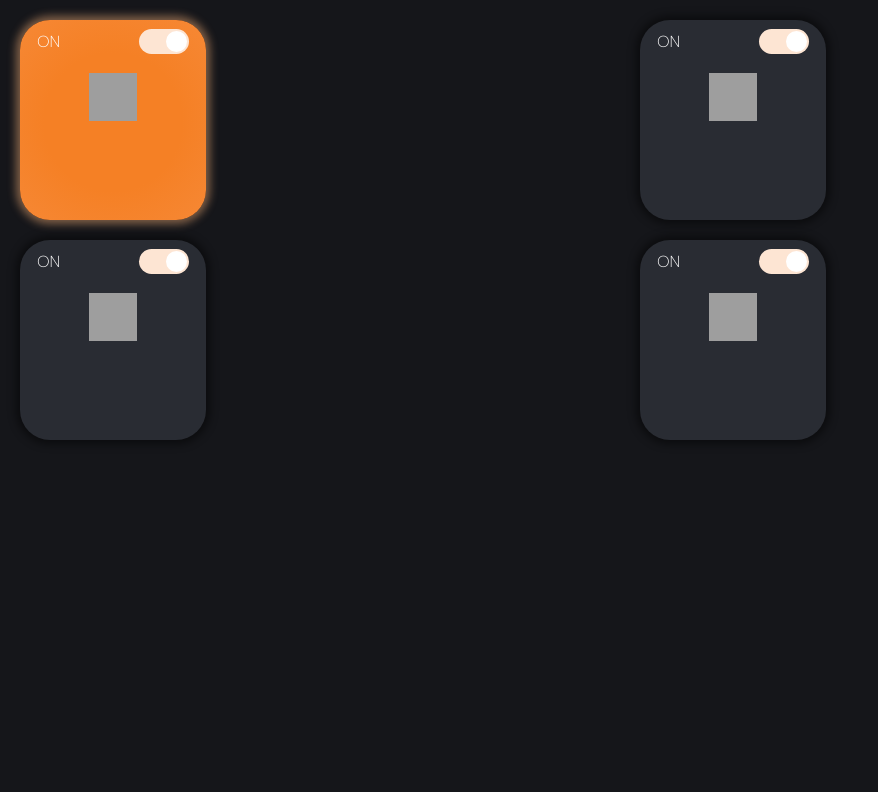
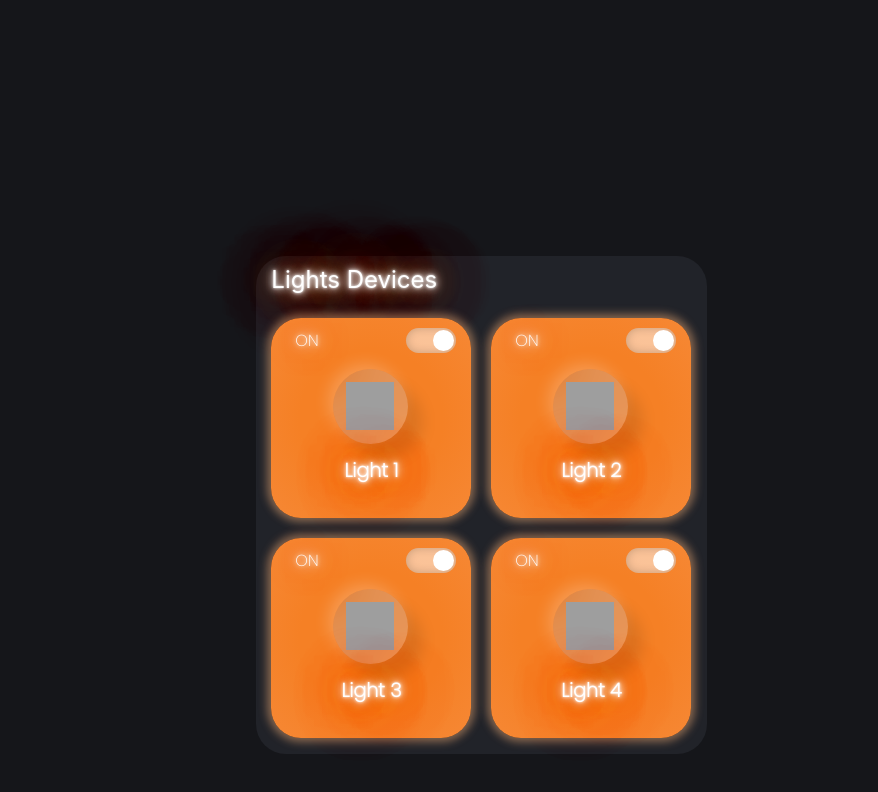
Before and after one commit to LucasGiffuni/Home-Deck-Frontend, a React app in the folder home-deck-frontend/: page / in a window 1280 px wide. Shown: the whole page, without its empty margins (0-878 px from the left). Built offline with nearby package versions, Linux system fonts and the light colour scheme; grey boxes are pictures that could not be loaded.

Commit message:
Light Devices Component
Light devices component added to main sceen.

ToDo: render based on a json structure.

```diff
--- a/home-deck-frontend/src/Components/DevicesComponent.js
+++ b/home-deck-frontend/src/Components/DevicesComponent.js
@@ -3,76 +3,73 @@ import styled from 'styled-components';
 
 import LightDeviceComponent from './LightDeviceComponent'
 
+import RoundedImage from './RoundedImage';
 
 
 
 
 const LightDevicesContainer = styled.div`
+    width: fit-content;
     display: grid;
-    grid-template-columns: repeat(2, 1fr);
-    grid-template-rows: repeat(2, 1fr);
-    grid-column-gap: 0px;
-    grid-row-gap: 0px;
-    margin: 20px;
+    grid-template-columns: min-content min-content;
+    grid-template-rows: min-content min-content;
 
 `;
 const Light1 = styled.div`
     grid-area: 1 / 1 / 2 / 2;
 
 
-    background: ${props=>(props.checked ?"radial-gradient(circle at 50% 51%, rgba(245, 128, 37, 1) 50%, rgba(246, 135, 51, 1) 93%)" : "#292C33")};
+    background: ${props => (props.checked ? "radial-gradient(circle at 50% 51%, rgba(245, 128, 37, 1) 50%, rgba(246, 135, 51, 1) 93%)" : "#292C33")};
     height: 200px;
-    width: 30%;
+    width: 200px;
 
     font-family: 'Poppins', sans-serif;
     border-radius: 30px;
+     box-shadow: ${props => (props.checked ? "0px 0px 9px 4px rgba(249,177,122,0.48)" : "0px 0px 9px 4px rgba(0,0,0,0.48)")};
+
+    margin-right: 20px;
     margin-bottom: 20px;
-
-    box-shadow: ${props=>(props.checked ? "0px 0px 9px 4px rgba(249,177,122,0.48)" : "0px 0px 9px 4px rgba(0,0,0,0.48)")};
-
+    margin-top: 20px;
 `;
 const Light2 = styled.div`
     grid-area: 1 / 2 / 2 / 3;
-    background-color: #292C33;
 
+    background: ${props => (props.checked ? "radial-gradient(circle at 50% 51%, rgba(245, 128, 37, 1) 50%, rgba(246, 135, 51, 1) 93%)" : "#292C33")};
     height: 200px;
-    width: 30%;
-    box-shadow: 0 15px 30px rgba(0, 0, 0, 0.1);
+    width: 200px;
+
     font-family: 'Poppins', sans-serif;
     border-radius: 30px;
-    margin-bottom: 20px;
-    box-shadow: 0px 0px 9px 4px rgba(0,0,0,0.48);
+
+    box-shadow: ${props => (props.checked ? "0px 0px 9px 4px rgba(249,177,122,0.48)" : "0px 0px 9px 4px rgba(0,0,0,0.48)")};
+    margin-top: 20px;
 
 `;
 
 const Light3 = styled.div`
     grid-area: 2 / 1 / 3 / 2;
-    text-align: right;
-    background-color: #292C33;
 
+    background: ${props => (props.checked ? "radial-gradient(circle at 50% 51%, rgba(245, 128, 37, 1) 50%, rgba(246, 135, 51, 1) 93%)" : "#292C33")};
     height: 200px;
-    width: 30%;
-    position: relative;
-    box-shadow: 0 15px 30px rgba(0, 0, 0, 0.1);
+    width: 200px;
+
     font-family: 'Poppins', sans-serif;
     border-radius: 30px;
-    margin-bottom: 20px;
-    box-shadow: 0px 0px 9px 4px rgba(0,0,0,0.48);
 
+    box-shadow: ${props => (props.checked ? "0px 0px 9px 4px rgba(249,177,122,0.48)" : "0px 0px 9px 4px rgba(0,0,0,0.48)")};
 `;
 const Light4 = styled.div`
+
     grid-area: 2 / 2 / 3 / 3;
-    text-align: right;
-    background-color: #292C33;
 
+    background: ${props => (props.checked ? "radial-gradient(circle at 50% 51%, rgba(245, 128, 37, 1) 50%, rgba(246, 135, 51, 1) 93%)" : "#292C33")};
     height: 200px;
-    width: 30%;
-    position: relative;
-    box-shadow: 0 15px 30px rgba(0, 0, 0, 0.1);
+    width: 200px;
+
     font-family: 'Poppins', sans-serif;
     border-radius: 30px;
-    margin-bottom: 20px;
-    box-shadow: 0px 0px 9px 4px rgba(0,0,0,0.48);
+
+    box-shadow: ${props => (props.checked ? "0px 0px 9px 4px rgba(249,177,122,0.48)" : "0px 0px 9px 4px rgba(0,0,0,0.48)")};
 
 `;
 
@@ -83,38 +80,65 @@ export default class DevicesComponent extends Component {
 
     state = {
         b1State: true,
-        b2State: "",
-        b3State: "",
-        b4State: ""
-
-
+        b2State: true,
+        b3State: true,
+        b4State: true
     };
 
 
     render() {
-        const eventhandler = data => {
+        const eventhandler1 = data => {
             console.log(data.target.checked)
             this.setState({
                 b1State: data.target.checked
             });
         }
 
+        const eventhandler2 = data => {
+            console.log(data.target.checked)
+            this.setState({
+                b2State: data.target.checked
+            });
+        }
+
+        const eventhandler3 = data => {
+            console.log(data.target.checked)
+            this.setState({
+                b3State: data.target.checked
+            });
+        }
+
+        const eventhandler4 = data => {
+            console.log(data.target.checked)
+            this.setState({
+                b4State: data.target.checked
+            });
+        }
+
+
+
         return (
-            <LightDevicesContainer>
-                <Light1 checked={this.state.b1State} onChange={eventhandler}>
-                    <LightDeviceComponent />
+            <LightDevicesContainer id='LightDevicesContainer'>
+
+
+                <Light1 checked={this.state.b1State} onChange={eventhandler1} id='Light1'>
+
+                    <LightDeviceComponent text={"Light 1"} />
 
                 </Light1>
-                <Light2>
-                    <LightDeviceComponent />
+                <Light2 checked={this.state.b2State} onChange={eventhandler2} id='Light2'>
+
+                    <LightDeviceComponent text={"Light 2"} />
 
                 </Light2>
-                <Light3>
-                    <LightDeviceComponent />
+                <Light3 checked={this.state.b3State} onChange={eventhandler3} id='Light3'>
+
+                    <LightDeviceComponent text={"Light 3"} />
 
                 </Light3>
-                <Light4>
-                    <LightDeviceComponent />
+                <Light4 checked={this.state.b4State} onChange={eventhandler4} id='Light4'>
+
+                    <LightDeviceComponent text={"Light 4"} />
 
                 </Light4>
             </LightDevicesContainer>
--- a/home-deck-frontend/src/Components/Home.js
+++ b/home-deck-frontend/src/Components/Home.js
@@ -6,6 +6,7 @@ import Alert from 'react-bootstrap/Alert';
 import LoginScreen from './LoginScreen';
 import WeatherComponent from './WeatherComponent';
 import DevicesComponent from './DevicesComponent'
+import RoundedImage from './RoundedImage';
 
 const ScreenStyle = styled.div`
    height: 100vh;
@@ -15,10 +16,39 @@ const ScreenStyle = styled.div`
 `;
 
 const WeatherContainer = styled.div`
-
+  width: 25.5%;
+  height: 50%;
 
 `;
 
+const LightsContainer = styled.div`
+    width: fit-content;
+    background-color: #212329;
+    padding-top: .5%;
+    padding-left: 1.2%;
+    padding-right: 1.2%;
+    padding-bottom: 1.2%;
+    border-radius: 30px;
+
+    margin: 20%;
+`;
+
+const DevicesTitle = styled.p`
+    text-align: left;
+    color: white;
+    margin: auto;
+    font-size: 1.5rem;
+     text-shadow:
+      0 0 4px #fff,
+      0 0 11px #fff,
+      0 0 19px #fff,
+      0 0 40px #d8640a,
+      0 0 80px #d8640a,
+      0 0 90px #d8640a,
+      0 0 100px #d8640a,
+      0 0 150px #d8640a;
+
+`;
 
 class Home extends Component {
 
@@ -81,10 +111,11 @@ class Home extends Component {
 
         return (
             <div>
-                <WeatherContainer>
+                <LightsContainer id='LightsContainer'>
+                    <DevicesTitle className='deviceTitlePulsate'>Lights Devices</DevicesTitle>
+
                     <DevicesComponent />
-
-                </WeatherContainer>
+                </LightsContainer>
             </div>
         )
     }
--- a/home-deck-frontend/src/Components/LightDeviceComponent.js
+++ b/home-deck-frontend/src/Components/LightDeviceComponent.js
@@ -2,6 +2,7 @@ import React, { useState } from 'react'
 import styled from 'styled-components';
 import './Styles/LightDeviceComponent.css'
 
+import RoundedImage from './RoundedImage';
 
 //https://react-bootstrap.netlify.app/forms/checks-radios/#switches
 
@@ -14,14 +15,32 @@ const Button = styled.div`
     grid-column-gap: 0px;
     grid-row-gap: 0px;
     margin-top:5%;
-    margin-left:10%;
+    margin-left:20%;
+`;
 
-`;
 const OnOff = styled.p`
     text-align: left;
     color: white;
     margin: auto;
-    margin-left: -2%;
+    margin-left: -20%;
+
+     text-shadow:
+      0 0 4px #fff,
+      0 0 11px #fff,
+      0 0 19px #fff,
+      0 0 40px #d8640a,
+      0 0 80px #d8640a,
+      0 0 90px #d8640a,
+      0 0 100px #d8640a,
+      0 0 150px #d8640a;
+
+
+`;
+
+
+const LightBody = styled.div`
+  width: 100%;
+  height: 100%;
 `;
 
 function SwitchExample(props) {
@@ -29,7 +48,7 @@ function SwitchExample(props) {
   const [isToggled, setIsToggled] = useState({
     value: false
 
-});
+  });
   const onToggle = () => setIsToggled(!isToggled);
 
   React.useEffect(() => {
@@ -40,7 +59,8 @@ function SwitchExample(props) {
 
 
   return (
-    <div>
+
+    <LightBody id='LightBody'>
       <Button>
 
         <OnOff>{isToggled ? "ON" : "OFF"}</OnOff>
@@ -50,9 +70,9 @@ function SwitchExample(props) {
         </label>
       </Button>
 
-      <div className="light-image" />
-
-    </div>
+      <RoundedImage checked={isToggled} />
+      <h1 class="neonText pulsate">{props.text}</h1>
+    </LightBody>
   );
 }
 
--- /dev/null
+++ b/home-deck-frontend/src/Components/RoundedImage.js
@@ -0,0 +1,49 @@
+import React, { Component } from 'react'
+import './Styles/RoundedImage.css'
+import styled from 'styled-components';
+
+
+
+
+const Button = styled.div`
+    border-radius: 75px;
+    height: 75px;
+    width: 75px;
+    background-color: ${props => (props.checkedValue ? " rgba(246, 135, 51, 1)" : "#2e2e2e")};
+
+    margin: 10%;
+    box-shadow: -5px -5px 15px rgba(255, 255, 255, 0.2),
+                15px 15px 15px rgba(0,0,0,0.1),
+                inset -50px -50px 50px rgba(255, 255, 255, 0.2),
+                inset 50px 50px 50px rgba(0,0,0,0.1);
+    display: grid;
+    grid-template-columns: 1fr;
+    grid-template-rows: 1fr;
+    grid-column-gap: 0px;
+    grid-row-gap: 0px;
+
+`;
+const ButtonBody = styled.div`
+
+    text-align: left;
+    color: white;
+    margin: auto;
+    margin-left: 23%;
+
+`;
+
+export default class RoundedImage extends Component {
+
+
+    render() {
+        const { checked } = this.props;
+        return (
+            <ButtonBody id='imageBody'>
+                <Button checkedValue={checked} id='image'>
+                    <div className='img'></div>
+                </Button>
+            </ButtonBody>
+        )
+    }
+
+}
--- a/home-deck-frontend/src/Components/Styles/Home.css
+++ b/home-deck-frontend/src/Components/Styles/Home.css
@@ -0,0 +1,35 @@
+.deviceTitlePulsate {
+    animation: pulsate 1.5s infinite alternate;
+  }
+
+  @keyframes pulsate {
+
+    100% {
+
+      text-shadow:
+        0 0 4px #fff,
+        0 0 11px #fff,
+        0 0 19px #fff,
+        0 0 40px #d8640a,
+        0 0 80px #d8640a,
+        0 0 90px #d8640a,
+        0 0 100px #d8640a,
+        0 0 150px #d8640a;
+
+    }
+
+    0% {
+
+      text-shadow:
+        0 0 2px #fff,
+        0 0 4px #fff,
+        0 0 6px #fff,
+        0 0 10px #d8640a,
+        0 0 45px #d8640a,
+        0 0 55px #d8640a,
+        0 0 70px #d8640a,
+        0 0 80px #d8640a;
+
+    }
+
+  }
--- a/home-deck-frontend/src/Components/Styles/LightDeviceComponent.css
+++ b/home-deck-frontend/src/Components/Styles/LightDeviceComponent.css
@@ -57,5 +57,55 @@
 }
 
 .toggle-switch input[type="checkbox"]:checked+.switch {
-  background-color: #fde5d3;
+  background-color: rgba(253, 229, 211, 0.65);
+  box-shadow: inset 0 0 10px rgba(0, 0, 0, 0.2);
+
 }
+
+.neonText {
+  text-align: center;
+  color: white;
+  font-weight: bold;
+  font-size: 1.2rem;
+
+
+}
+
+
+
+
+.pulsate {
+  animation: pulsate 1.5s infinite alternate;
+}
+
+@keyframes pulsate {
+
+  100% {
+
+    text-shadow:
+      0 0 4px #fff,
+      0 0 11px #fff,
+      0 0 19px #fff,
+      0 0 40px #d8640a,
+      0 0 80px #d8640a,
+      0 0 90px #d8640a,
+      0 0 100px #d8640a,
+      0 0 150px #d8640a;
+
+  }
+
+  0% {
+
+    text-shadow:
+      0 0 2px #fff,
+      0 0 4px #fff,
+      0 0 6px #fff,
+      0 0 10px #d8640a,
+      0 0 45px #d8640a,
+      0 0 55px #d8640a,
+      0 0 70px #d8640a,
+      0 0 80px #d8640a;
+
+  }
+
+}
--- /dev/null
+++ b/home-deck-frontend/src/Components/Styles/RoundedImage.css
@@ -0,0 +1,54 @@
+
+.img {
+    align-items: center;
+
+    background-image: url('./Resources/LightBulb.png');
+    min-width: 48px;
+    max-width: 48px;
+    min-height: 48px;
+    max-height: 48px;
+
+    margin-left: auto;
+    margin-right: auto;
+    margin-top: 18%;
+}
+
+
+input[type="checkbox"] {
+    height: 200px;
+    width: 200px;
+    -webkit-appearance: none;
+    box-shadow:
+        -10px -10px 15px rgba(255, 255, 255, 0.5),
+        10px 10px 15px rgba(70, 70, 70, 0.12);
+    position: absolute;
+    transform: translate(-50%, -50%);
+    top: 50%;
+    left: 50%;
+    border-radius: 50%;
+    border: 20px solid #ececec;
+    outline: none;
+    display: flex;
+    align-items: center;
+    justify-content: center;
+    cursor: pointer;
+}
+
+input[type="checkbox"]::after {
+    font-family: FontAwesome;
+    content: "\f011";
+    color: #7a7a7a;
+    font-size: 70px;
+}
+
+input[type="checkbox"]:checked {
+    box-shadow:
+        -10px -10px 15px rgba(255, 255, 255, 0.5),
+        10px 10px 15px rgba(70, 70, 70, 0.12),
+        inset -10px -10px 15px rgba(255, 255, 255, 0.5),
+        inset 10px 10px 15px rgba(70, 70, 70, 0.12);
+}
+
+input[type="checkbox"]:checked::after {
+    color: #24332d;
+}
```
